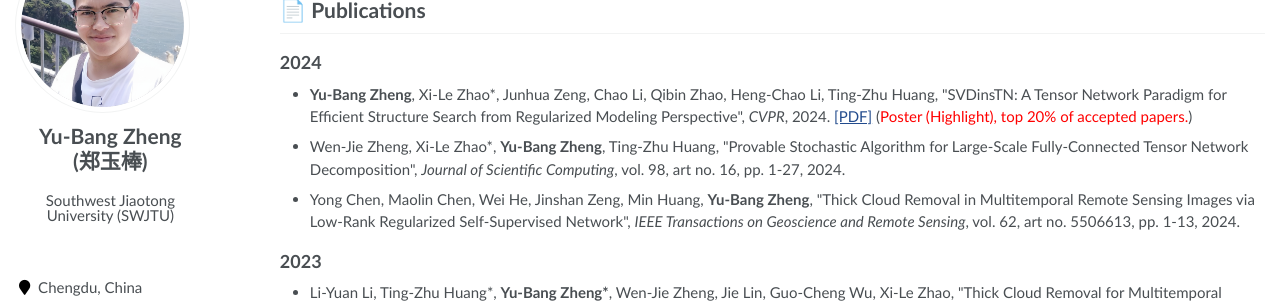
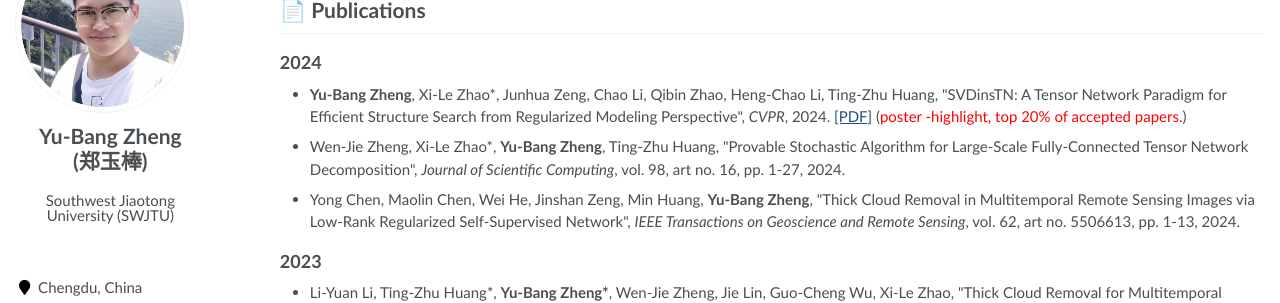
Before and after one commit to YuBangZheng/yubangzheng.github.io, a Jekyll site: the page built from pages/about.md, in a window 1280 px wide and 900 px high, scrolled down 409 px. Shown: the part 153-456 px from the top of the window. Built offline with Jekyll 4.4.1, drawn with Linux system fonts in a browser that asks for light colours; a script that is not in the unit is left out.

Commit message:
Update about.md

```diff
--- a/pages/about.md
+++ b/pages/about.md
@@ -63,7 +63,7 @@ My current research interests include tensor modeling and computing, tensor lear
 
 ## 2024
 
-- **Yu-Bang Zheng**, Xi-Le Zhao\*, Junhua Zeng, Chao Li, Qibin Zhao, Heng-Chao Li, Ting-Zhu Huang, \"SVDinsTN: A Tensor Network Paradigm for Efficient Structure Search from Regularized Modeling Perspective\", _CVPR_, 2024. [[PDF]](https://arxiv.org/pdf/2305.14912.pdf) (<span style="color:red">Poster (Highlight), top 20% of accepted papers.</span>)
+- **Yu-Bang Zheng**, Xi-Le Zhao\*, Junhua Zeng, Chao Li, Qibin Zhao, Heng-Chao Li, Ting-Zhu Huang, \"SVDinsTN: A Tensor Network Paradigm for Efficient Structure Search from Regularized Modeling Perspective\", _CVPR_, 2024. [[PDF]](https://arxiv.org/pdf/2305.14912.pdf) (<span style="color:red">poster -highlight, top 20% of accepted papers.</span>)
 
 - Wen-Jie Zheng, Xi-Le Zhao\*, **Yu-Bang Zheng**, Ting-Zhu Huang, \"Provable Stochastic Algorithm for Large-Scale Fully-Connected Tensor Network Decomposition\", _Journal of Scientific Computing_, vol. 98, art no. 16, pp. 1-27, 2024.
 
```
